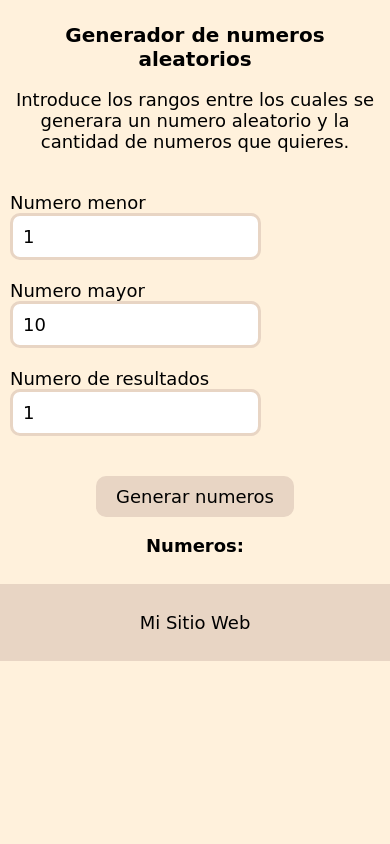
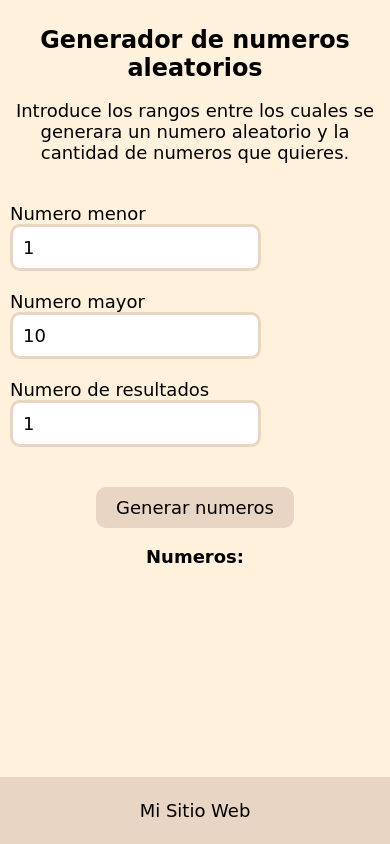
Before and after one commit to SoyRandy708/numeros-aleatorios, a plain HTML site: page index.html in a window 390 px wide. Drawn offline with Linux system fonts and the light colour scheme; a web font is replaced by a local one.

Commit message:
Arreglado el bug donde el footer se quedaba arriba y no iba al final de la pagina y arreglos de diseño general

```diff
--- a/src/css/index.css
+++ b/src/css/index.css
@@ -13,24 +13,24 @@ html {
     font-family: 'Shantell Sans', cursive;
 }
 body {
+    position: relative;
     margin: 0;
     padding: 0;
-}
-
-/* MAIN */
-body {
     background-color: var(--color1);
     min-height: 100vh;
     text-align: center;
 }
+
+/* MAIN */
 main {
-    padding: 20px;
+    position: relative;
+    padding: 20px 20px 70px;
     max-width: 1000px;
     margin: 0 auto;
 }
 h1 {
     margin-top: none;
-    font-size: 4rem;
+    font-size: calc(2rem + 1vw);
 }
 form {
     display: grid;
@@ -39,12 +39,11 @@ form {
     margin: 40px 0;
 }
 form label {
-    max-width: 500px;
     text-align: start;
 }
 form label input {
     display: block;
-    max-width: 75%;;
+    max-width: 100%;;
     padding: 10px;
     border-radius: 10px;
     border: 3px solid var(--color2);
@@ -101,22 +100,6 @@ footer ul li:hover a {
 /* MEDIA QUERIS */
 @media (max-width: 790px) {
     main {
-        padding: 10px;
-    }
-    h1 {
-        font-size: 2rem;
-    }
-    form label {
-
-        width: 100%;
-    }
-    form label input {
-        max-width: 100%;
+        padding: 10px 10px 70px;
     }
 }
-@media (max-width: 520px) {
-    footer {
-        position: initial;
-        padding: 5px;
-    }
-}
```
